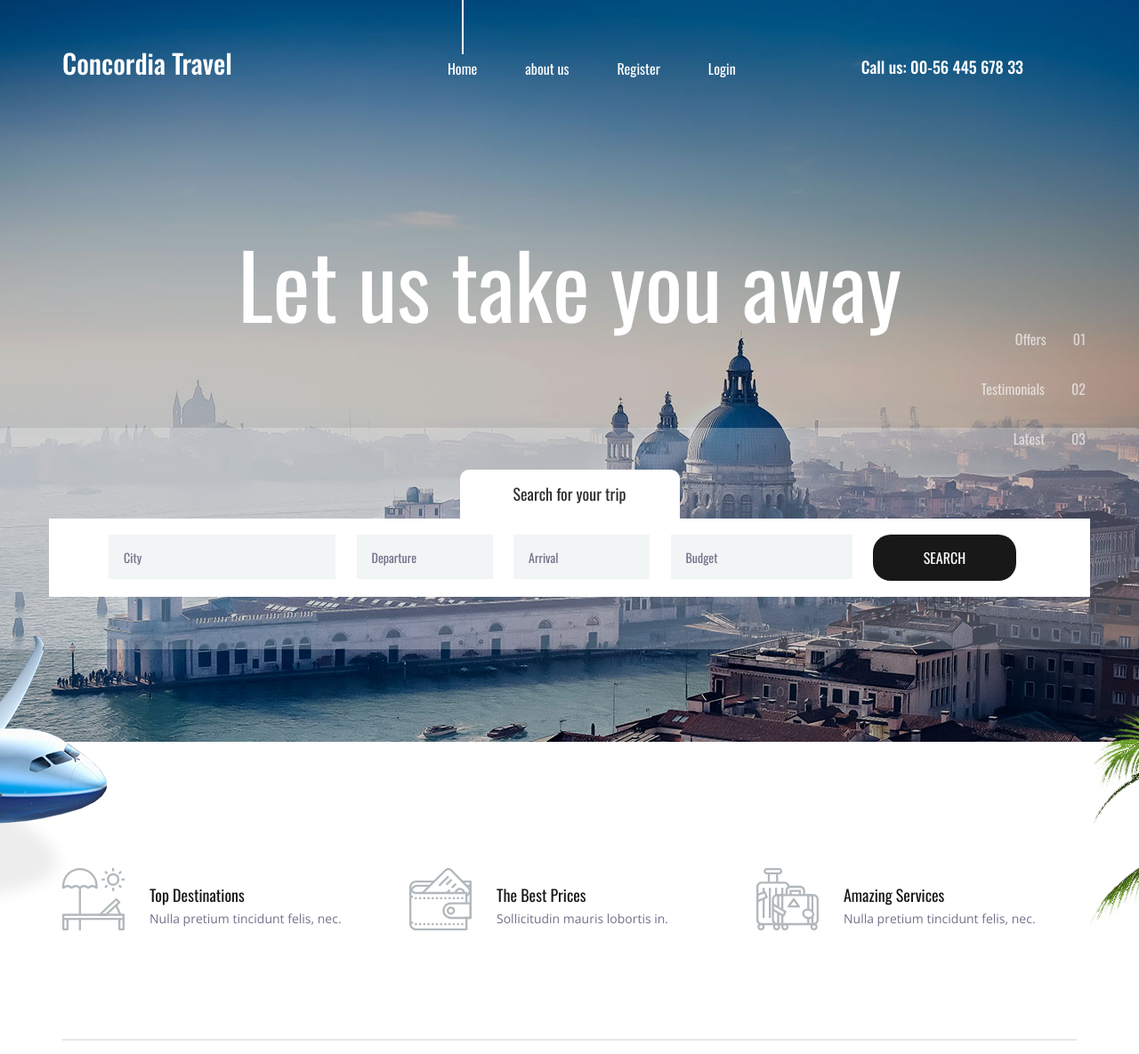
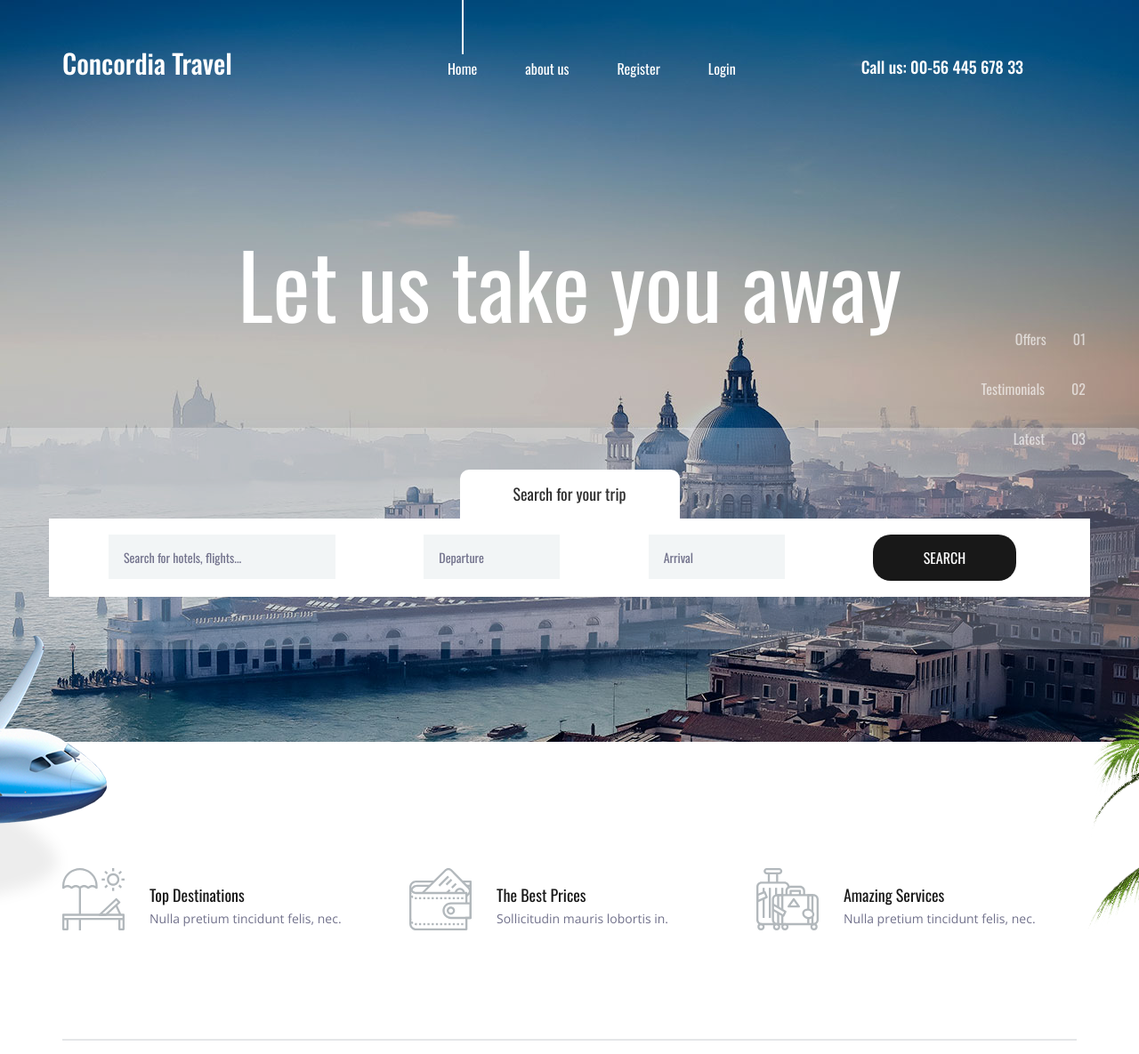
Before and after one commit to sepehr7ghfz/testing, a Django app: page / in a window 1280 px wide. Shown: the top 1185 px of the page at 89% size. Run offline with Django 5.2, Linux system fonts and the light colour scheme; some libraries are stand-ins or nearby versions.

Commit message:
search html fixed

```diff
--- a/travello/templates/travello/index.html
+++ b/travello/templates/travello/index.html
@@ -168,7 +168,6 @@
 	</div>
 
 	<!-- Search -->
-
 	<div class="home_search">
 		<div class="container">
 			<div class="row">
@@ -176,12 +175,12 @@
 					<div class="home_search_container">
 						<div class="home_search_title">Search for your trip</div>
 						<div class="home_search_content">
-							<form action="#" class="home_search_form" id="home_search_form">
+							<form action="{% url 'search' %}" method="get" class="home_search_form" id="home_search_form">
+								{% csrf_token %}
 								<div class="d-flex flex-lg-row flex-column align-items-start justify-content-lg-between justify-content-start">
-									<input type="text" class="search_input search_input_1" placeholder="City" required="required">
+									<input type="text" class="search_input search_input_1" placeholder="Search for hotels, flights..." required="required">
 									<input type="text" class="search_input search_input_2" placeholder="Departure" required="required">
 									<input type="text" class="search_input search_input_3" placeholder="Arrival" required="required">
-									<input type="text" class="search_input search_input_4" placeholder="Budget" required="required">
 									<button class="home_search_button">search</button>
 								</div>
 							</form>
@@ -191,6 +190,7 @@
 			</div>
 		</div>
 	</div>
+
 
 	<!-- Intro -->
 
```
